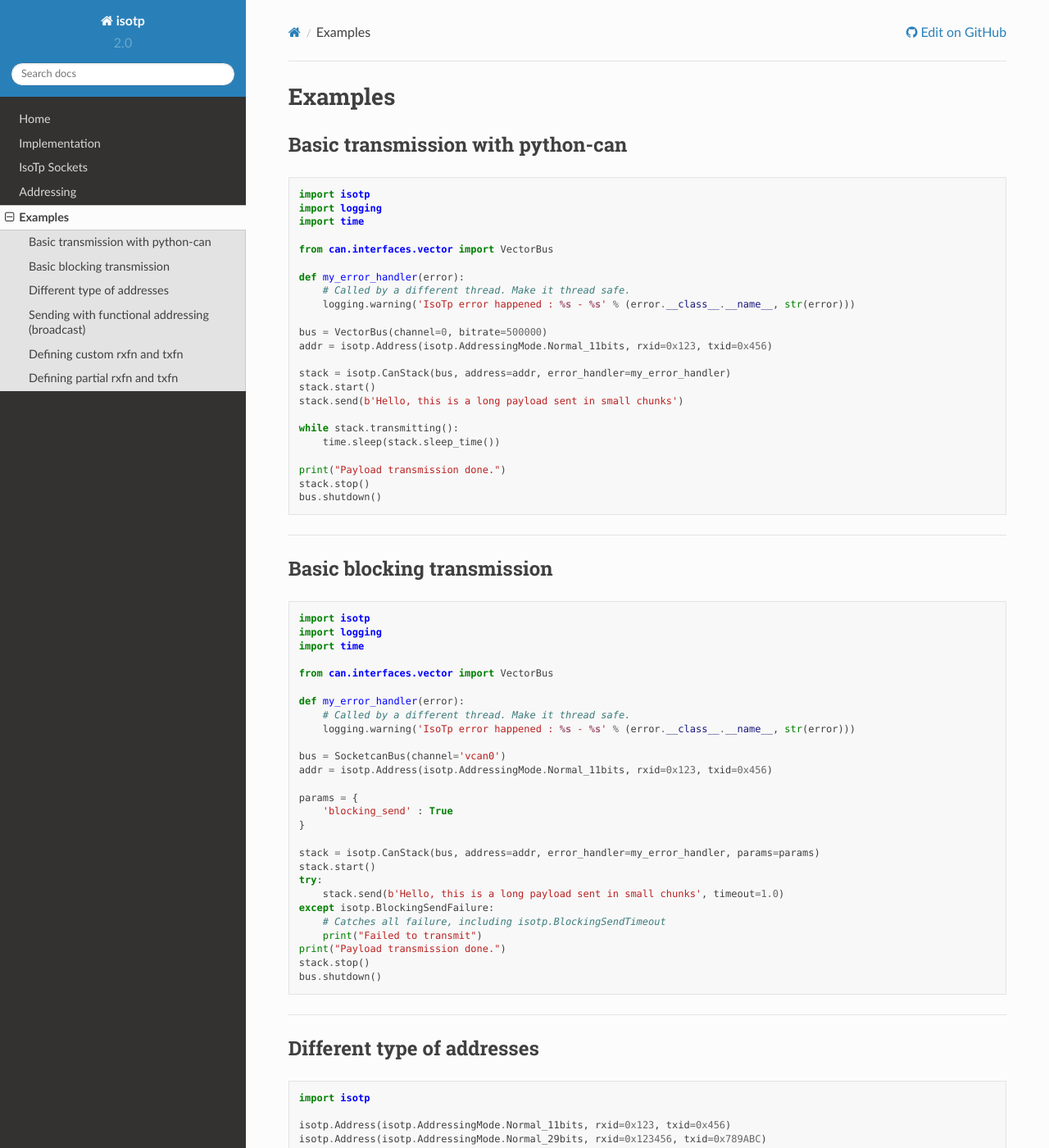
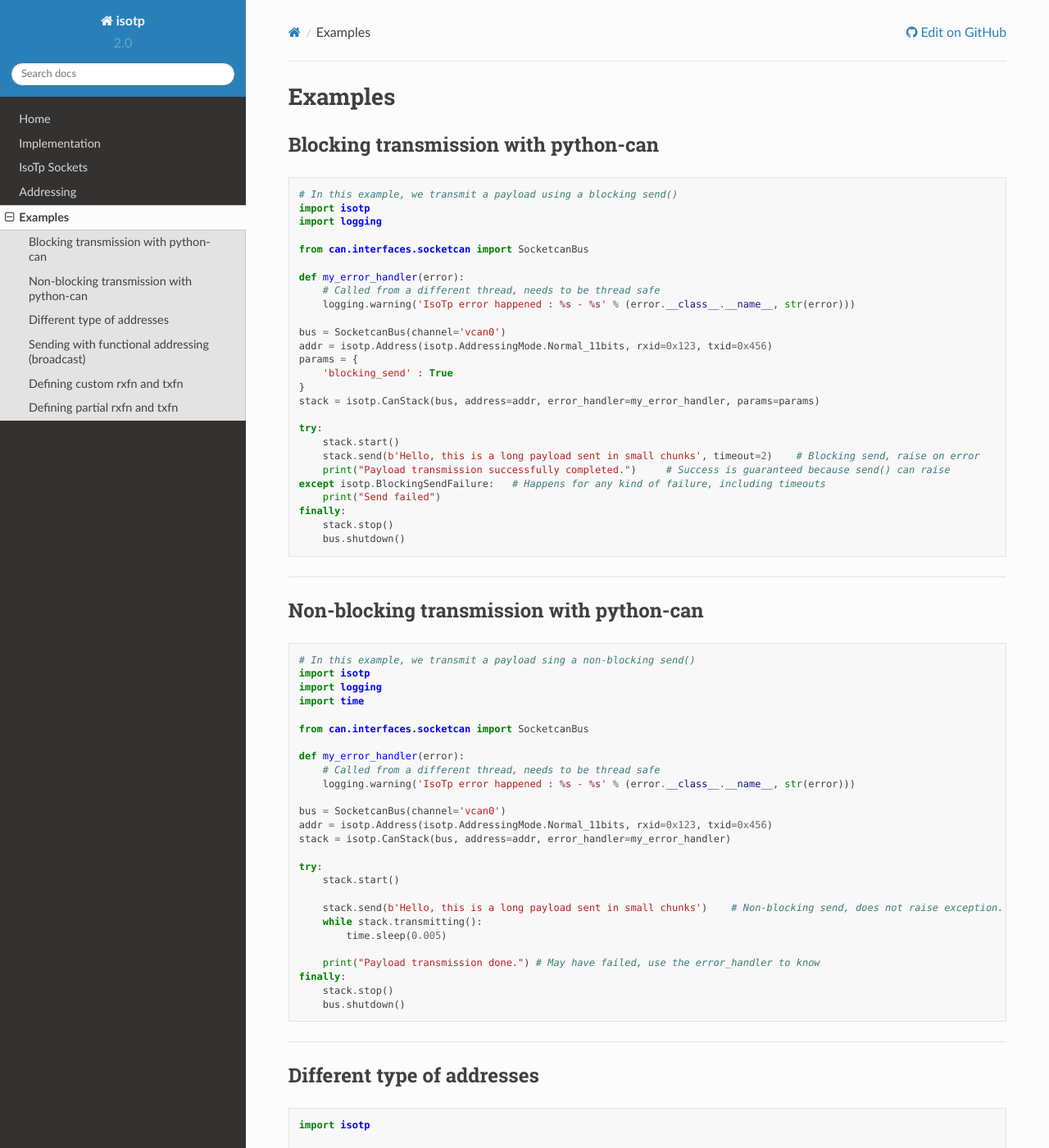
Before and after one commit to pylessard/python-can-isotp, a Sphinx documentation site: the page built from doc/source/isotp/examples.rst, in a window 1280 px wide and 1400 px high. Shown: the whole window at 82% size. Built offline with Sphinx 7.4.7 and the Read the Docs theme 2.0.0, drawn with Linux system fonts in a browser that asks for light colours; some of the changed text lies outside the part shown.

Commit message:
Update doc and moved cpu overload protection to relay thread (#103)

```diff
--- a/doc/source/isotp/examples.rst
+++ b/doc/source/isotp/examples.rst
@@ -1,72 +1,75 @@
 Examples
 ========
 
-.. _example_transmit_can_stack:
+.. _example_transmit_can_stack_blocking_send:
 
-Basic transmission with python-can
-----------------------------------
+Blocking transmission with python-can
+-------------------------------------------
 
 .. code-block:: python
 
+    # In this example, we transmit a payload using a blocking send()
+    import isotp
+    import logging
+
+    from can.interfaces.socketcan import SocketcanBus
+
+    def my_error_handler(error):
+        # Called from a different thread, needs to be thread safe
+        logging.warning('IsoTp error happened : %s - %s' % (error.__class__.__name__, str(error)))
+
+    bus = SocketcanBus(channel='vcan0')
+    addr = isotp.Address(isotp.AddressingMode.Normal_11bits, rxid=0x123, txid=0x456)
+    params = {
+        'blocking_send' : True
+    }
+    stack = isotp.CanStack(bus, address=addr, error_handler=my_error_handler, params=params)
+
+    try:
+        stack.start()
+        stack.send(b'Hello, this is a long payload sent in small chunks', timeout=2)    # Blocking send, raise on error
+        print("Payload transmission successfully completed.")     # Success is guaranteed because send() can raise
+    except isotp.BlockingSendFailure:   # Happens for any kind of failure, including timeouts
+        print("Send failed")
+    finally:
+        stack.stop()
+        bus.shutdown()
+
+-----
+
+.. _example_transmit_can_stack_non_blocking_send:
+
+Non-blocking transmission with python-can
+-----------------------------------------------
+
+.. code-block:: python
+
+    # In this example, we transmit a payload sing a non-blocking send()
     import isotp
     import logging
     import time
 
-    from can.interfaces.vector import VectorBus
+    from can.interfaces.socketcan import SocketcanBus
 
     def my_error_handler(error):
-        # Called by a different thread. Make it thread safe.
-        logging.warning('IsoTp error happened : %s - %s' % (error.__class__.__name__, str(error)))
-
-    bus = VectorBus(channel=0, bitrate=500000)
-    addr = isotp.Address(isotp.AddressingMode.Normal_11bits, rxid=0x123, txid=0x456)
-
-    stack = isotp.CanStack(bus, address=addr, error_handler=my_error_handler)
-    stack.start()
-    stack.send(b'Hello, this is a long payload sent in small chunks')
-
-    while stack.transmitting():
-        time.sleep(stack.sleep_time())
-
-    print("Payload transmission done.")
-    stack.stop()
-    bus.shutdown()
-
------
-
-.. _example_transmit_can_stack_blocking_send:
-
-Basic blocking transmission
-----------------------------------
-.. code-block:: python
-
-    import isotp
-    import logging
-    import time
-
-    from can.interfaces.vector import VectorBus
-
-    def my_error_handler(error):
-        # Called by a different thread. Make it thread safe.
+        # Called from a different thread, needs to be thread safe
         logging.warning('IsoTp error happened : %s - %s' % (error.__class__.__name__, str(error)))
 
     bus = SocketcanBus(channel='vcan0')
     addr = isotp.Address(isotp.AddressingMode.Normal_11bits, rxid=0x123, txid=0x456)
+    stack = isotp.CanStack(bus, address=addr, error_handler=my_error_handler)
 
-    params = {
-        'blocking_send' : True
-    }
+    try:
+        stack.start()
 
-    stack = isotp.CanStack(bus, address=addr, error_handler=my_error_handler, params=params)
-    stack.start()
-    try:
-        stack.send(b'Hello, this is a long payload sent in small chunks', timeout=1.0)
-    except isotp.BlockingSendFailure:
-        # Catches all failure, including isotp.BlockingSendTimeout
-        print("Failed to transmit")
-    print("Payload transmission done.")
-    stack.stop()
-    bus.shutdown()
+        stack.send(b'Hello, this is a long payload sent in small chunks')    # Non-blocking send, does not raise exception.
+        while stack.transmitting():
+            time.sleep(0.005)
+
+        print("Payload transmission done.") # May have failed, use the error_handler to know
+    finally:
+        stack.stop()
+        bus.shutdown()
 
 -----
 
@@ -95,20 +98,18 @@
 
 .. code-block:: python
 
-   import isotp
-   import time
+    import isotp
 
-   from can.interfaces.vector import VectorBus
-
-   bus = VectorBus(channel=0, bitrate=500000)
-   addr = isotp.Address(isotp.AddressingMode.Normal_11bits, rxid=0x123, txid=0x456)
-   stack = isotp.CanStack(bus, address=addr)
-   stack.send(b'Hello', isotp.TargetAddressType.Functional) # Payload must fit a Single Frame. Functional addressing only works with Single Frames
-
-   while stack.transmitting():
-      time.sleep(stack.sleep_time())
-
-   bus.shutdown()
+    addr = isotp.Address(isotp.AddressingMode.Normal_11bits, rxid=0x123, txid=0x456)
+    layer = isotp.TransportLayer(rxfn=..., txfn=..., address=addr)
+    try:
+        layer.start()
+        layer.send(b'Hello', isotp.TargetAddressType.Functional) # Payload must fit a Single Frame. Functional addressing only works with Single Frames
+        while layer.transmitting():
+            time.sleep(0.005)
+    finally:
+        layer.stop()
+        bus.shutdown()
 
 -----
 
@@ -119,30 +120,35 @@
 
 .. code-block:: python
 
-   import isotp
+    import isotp
+    from typing import Optional
 
-   def my_rxfn():
-       # All my_hardware_something and get_something() function are fictive of course.
-       msg = my_hardware_api_recv()
-       return isotp.CanMesage(arbitration_id=msg.get_id(), data=msg.get_data(), dlc=msg.get_dlc(), extended_id=msg.is_extended_id())
+    def my_rxfn(timeout:float) -> Optional[isotp.CanMesage]:
+        # All my_hardware_something and get_something() function are fictive of course.
+        msg = my_hardware_api_recv(timeout) # Blocking read are encouraged for better timing.
+        if msg is None:
+            return None # Return None if no message available
+        return isotp.CanMesage(arbitration_id=msg.get_id(), data=msg.get_data(), dlc=msg.get_dlc(), extended_id=msg.is_extended_id())
 
 
-   def my_txfn(isotp_msg):
-       # all set_something functions and my_hardware_something are fictive.
-       msg = my_hardware_api_make_msg()
-       msg.set_id(isotp_msg.arbitration_id)
-       msg.set_data(isotp_msg.data)
-       msg.set_dlc(isotp_msg.dlc)
-       msg.set_extended_id(isotp_msg.is_extended_id)
-       my_hardware_api_send(msg)
+    def my_txfn(isotp_msg:isotp.CanMesage):
+        # all set_something functions and my_hardware_something are fictive.
+        msg = my_hardware_api_make_msg()
+        msg.set_id(isotp_msg.arbitration_id)
+        msg.set_data(isotp_msg.data)
+        msg.set_dlc(isotp_msg.dlc)
+        msg.set_extended_id(isotp_msg.is_extended_id)
+        my_hardware_api_send(msg)
 
-   addr = isotp.Address(isotp.AddressingMode.Normal_29bits, txid=0x123456, rxid = 0x123457)
-   layer = isotp.TransportLayer(rxfn=my_rxfn, txfn=my_txfn, address=addr)
+    addr = isotp.Address(isotp.AddressingMode.Normal_29bits, txid=0x123456, rxid = 0x123457)
+    layer = isotp.TransportLayer(rxfn=my_rxfn, txfn=my_txfn, address=addr)
+    layer.start()
 
-   # ... rest of programs
-   # ...
+    # ... rest of programs
+    # ...
 
-   my_hardware_close()
+    layer.stop()
+    my_hardware_close()
 
 -----
 
@@ -156,30 +162,37 @@
 
 .. code-block:: python
 
-   import isotp
-   from functools import partial   # Allow partial functions
+    import isotp
+    import functools
+    from typing import Optional
 
-   # hardware_handle is passed through partial func
-   def my_rxfn(hardware_handle):
-       msg = my_hardware_api_recv(hardware_handle)
-       return isotp.CanMesage(arbitration_id=msg.get_id(), data=msg.get_data(), dlc=msg.get_dlc(), extended_id=msg.is_extended_id())
+    # hardware_handle is passed through partial func
+    def my_rxfn(hardware_handle, timeout:float) -> Optional[isotp.CanMesage]:
+        msg = my_hardware_api_recv(timeout) # Blocking read are encouraged for better timing.
+        if msg is None:
+            return None # Return None if no message available
+        return isotp.CanMesage(arbitration_id=msg.get_id(), data=msg.get_data(), dlc=msg.get_dlc(), extended_id=msg.is_extended_id())
 
-   # hardware_handle is passed through partial func
-   def my_txfn(hardware_handle, isotp_msg):
-       # all set_something functions and my_hardware_something are fictive.
-       msg = my_hardware_api_make_msg()
-       msg.set_id(isotp_msg.arbitration_id)
-       msg.set_data(isotp_msg.data)
-       msg.set_dlc(isotp_msg.dlc)
-       msg.set_extended_id(isotp_msg.is_extended_id)
-       my_hardware_api_send(hardware_handle, msg)
+    # hardware_handle is passed through partial func
+    def my_txfn(hardware_handle, isotp_msg:isotp.CanMesage):
+        # all set_something functions and my_hardware_something are fictive.
+        msg = my_hardware_api_make_msg()
+        msg.set_id(isotp_msg.arbitration_id)
+        msg.set_data(isotp_msg.data)
+        msg.set_dlc(isotp_msg.dlc)
+        msg.set_extended_id(isotp_msg.is_extended_id)
+        my_hardware_api_send(hardware_handle, msg)
 
-   hardware_handle = my_hardware_open()    # Fictive handle mechanism
-   addr = isotp.Address(isotp.AddressingMode.Normal_29bits, txid=0x123456, rxid = 0x123457)
-   # This is where the magic happens
-   layer = isotp.TransportLayer(rxfn=partial(my_rxfn, hardware_handle), txfn=partial(my_txfn, hardware_handle), address=addr)
+    hardware_handle = my_hardware_open()    # Fictive handle mechanism
+    addr = isotp.Address(isotp.AddressingMode.Normal_29bits, txid=0x123456, rxid = 0x123457)
 
-   # ... rest of programs
-   # ...
+    # This is where the magic happens
+    partial_rxfn = functools.partial(my_rxfn, hardware_handle)
+    partial_txfn = functools.partial(my_txfn, hardware_handle)
+    layer = isotp.TransportLayer(rxfn=partial_rxfn, txfn=partial_txfn, address=addr)
 
-   my_hardware_close()
+    layer.start()
+    # ... rest of programs
+    # ...
+    layer.stop()
+    my_hardware_close()
```
Also changed, not shown: doc/source/isotp/implementation.rst (+58 -9 lines), doc/source/isotp/assets/threads.png (added), 7 other files.
